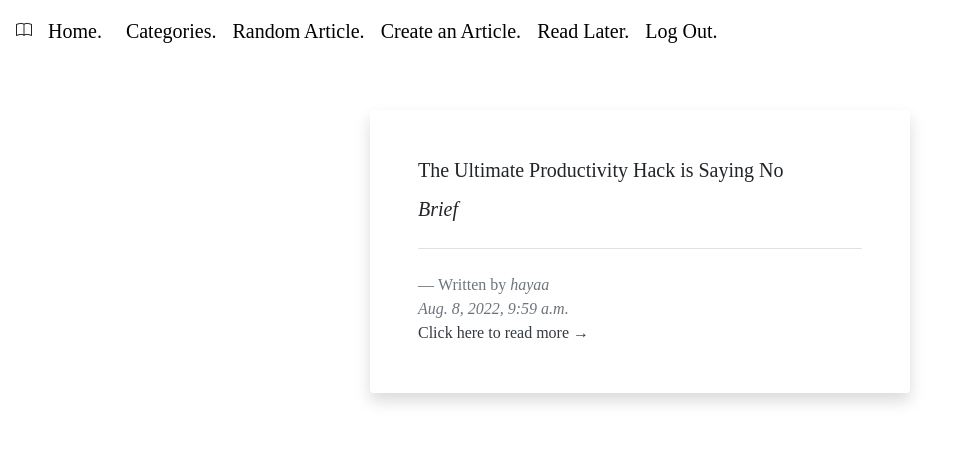
After one commit to HayaaQutaishat/Articles-Application, a Django app: page /read_later in a window 1280 px wide. The commit adds this page. Shown: the top 456 px of the page, without its empty margins (0-960 px from the left). Run offline with Django 4.2, Linux system fonts and the light colour scheme; a user stored in the database is signed in; data comes from the database, SQL or seed files in the repository; both versions use the stored data as it was after the commit; some libraries are stand-ins or nearby versions.

Commit message:
Commit 6

```diff
--- a/final/admin.py
+++ b/final/admin.py
@@ -2,6 +2,7 @@ from django.contrib import admin
 from final.models import User, Article, Categories, Comment, Profile, Rating
 
 # Register your models here.
+admin.site.register(User)
 admin.site.register(Article)
 admin.site.register(Categories)
 admin.site.register(Comment)
--- a/final/models.py
+++ b/final/models.py
@@ -20,6 +20,8 @@ class Article(models.Model):
     text = models.TextField()
     date = models.DateTimeField(auto_now_add=True)
     category = models.ForeignKey(Categories, on_delete=models.CASCADE, blank=True, null=True, related_name="categories")
+    read_later = models.ManyToManyField(User, blank=True, related_name="read_later")
+
 
     @classmethod
     def create(cls, author, title, brief, text, category):
@@ -43,11 +45,9 @@ class Comment(models.Model):
     def __str__(self):
         return f"{self.comment}"
 
-
 class Profile(models.Model):
     user = models.ForeignKey(User, on_delete=models.CASCADE)
     about = models.CharField(max_length=5000)
-
 
     def __str__(self):
         return f"{self.user}"
--- a/final/templates/final/index.html
+++ b/final/templates/final/index.html
@@ -3,6 +3,7 @@
 
 {% block body %}
 
+<header>
     <div id="search_div" class="container">
         <div class="row height d-flex justify-content-center align-items-center">
           <div class="col-md-8">
@@ -24,7 +25,7 @@
         <h1 id="element1">All You Need is Read.</h1>
         <p id="element2" style="font-family: 'Brush Script MT', cursive;">“We are drowning in information but starved for knowledge.”</p>
     </div>
-
+</header>
 
 
 {% endblock %}
--- a/final/templates/final/layout.html
+++ b/final/templates/final/layout.html
@@ -17,12 +17,7 @@
         <i class="bi bi-book"></i>
         <a class="nav-link" href="{% url 'index' %}">Home.</a>
         <div>
-          <ul class="navbar-nav mr-auto">
-            <!-- {% if user.is_authenticated %}
-                <li class="nav-item">
-                    <a class="nav-link" href="{% url 'author' request.user %}"><strong>{{ request.user }}</strong></a>
-                </li>
-            {% endif %} -->
+          <ul class="navbar-nav">
             <li class="nav-item">
               <a class="nav-link" href="{% url 'categories' %}">Categories.</a>
             </li>
@@ -33,6 +28,9 @@
                 <li class="nav-item">
                     <a class="nav-link" href="{% url 'new_article' %}">Create an Article.</a>
                 </li>
+                <li class="nav-item">
+                  <a class="nav-link" href="{% url 'read_later' %}">Read Later.</a>
+              </li>
                 <li class="nav-item">
                     <a class="nav-link" href="{% url 'logout' %}">Log Out.</a>
                 </li>
@@ -53,91 +51,6 @@
             {% endblock %}
         </div>
 
-        <!-- footer -->
-    <!-- <div id="footer" class="container my-5">
-
-    <footer id="footer" style="background-color: #ffede7;">
-      <div class="container p-4">
-        <div class="row">
-          <div class="col-lg-3 col-md-6 mb-4">
-            <h5 class="mb-3" style="letter-spacing: 2px; color: #7f4722;">shopping online</h5>
-            <ul class="list-unstyled mb-0">
-              <li class="mb-1">
-                <a href="#!" style="color: #4f4f4f;">frequently asked questions</a>
-              </li>
-              <li class="mb-1">
-                <a href="#!" style="color: #4f4f4f;">delivery</a>
-              </li>
-              <li class="mb-1">
-                <a href="#!" style="color: #4f4f4f;">pricing</a>
-              </li> -->
-              <!-- <li>
-                <a href="#!" style="color: #4f4f4f;">where we deliver?</a>
-              </li>
-            </ul>
-          </div>
-          <div class="col-lg-3 col-md-6 mb-4">
-            <h5 class="mb-3" style="letter-spacing: 2px; color: #7f4722;">git cards</h5>
-            <ul class="list-unstyled mb-0">
-              <li class="mb-1">
-                <a href="#!" style="color: #4f4f4f;">frequently asked questions</a>
-              </li>
-              <li class="mb-1">
-                <a href="#!" style="color: #4f4f4f;">delivery and payment</a>
-              </li> -->
-              <!-- <li class="mb-1">
-                <a href="#!" style="color: #4f4f4f;">activate the card</a>
-              </li>
-              <li>
-                <a href="#!" style="color: #4f4f4f;">rules</a>
-              </li>
-            </ul>
-          </div> -->
-          <!-- <div class="col-lg-3 col-md-6 mb-4">
-            <h5 class="mb-3" style="letter-spacing: 2px; color: #7f4722;">company</h5>
-            <ul class="list-unstyled mb-0">
-              <li class="mb-1">
-                <a href="#!" style="color: #4f4f4f;">buy a gift card</a>
-              </li>
-              <li class="mb-1">
-                <a href="#!" style="color: #4f4f4f;">history</a>
-              </li>
-              <li class="mb-1">
-                <a href="#!" style="color: #4f4f4f;">return</a>
-              </li>
-              <li>
-                <a href="#!" style="color: #4f4f4f;">contact</a>
-              </li>
-            </ul> -->
-          <!-- </div>
-          <div class="col-lg-3 col-md-6 mb-4">
-            <h5 class="mb-3" style="letter-spacing: 2px; color: #7f4722;">diamond club</h5>
-            <ul class="list-unstyled mb-0">
-              <li class="mb-1">
-                <a href="#!" style="color: #4f4f4f;">registration</a>
-              </li>
-              <li class="mb-1">
-                <a href="#!" style="color: #4f4f4f;">application</a>
-              </li>
-              <li class="mb-1">
-                <a href="#!" style="color: #4f4f4f;">about program</a>
-              </li>
-              <li>
-                <a href="#!" style="color: #4f4f4f;">rules</a>
-              </li> -->
-            <!-- </ul>
-          </div>
-        </div>
-      </div>
-      <div class="text-center p-3" style="background-color: rgba(0, 0, 0, 0.2);">
-        © 2020 Copyright:
-        <a class="text-dark" href="https://mdbootstrap.com/">MDBootstrap.com</a>
-      </div>
-    </footer>
-  </div> -->
-
-
-
 
 
 
--- /dev/null
+++ b/final/templates/final/read_later.html
@@ -0,0 +1,32 @@
+{% extends "final/layout.html" %}
+{% load static %}
+
+{% block body %}
+
+
+<section class="py-5">
+    <div class="container">
+    {% for article in user_articles %}
+        <div class="row">
+            <div class="col-lg-6 mx-auto" onclick="this.querySelector('a').click(); return true;">
+                <blockquote class="blockquote blockquote-custom bg-white p-5 shadow rounded">
+                    <h5 class="card-title">{{ article.title }}</h5>
+                    <p class="mb-0 mt-2 font-italic">{{ article.brief }}</p>
+                    <footer class="blockquote-footer pt-4 mt-4 border-top">Written by
+                        <cite title="Source Title">{{ article.author }}</cite>
+                        <br>
+                        <cite title="Source Title">{{ article.date }}</cite>
+                        <br>
+                        <a  class="text-decoration-none text-dark" href="{% url 'article' article.id %}">Click here to read more →</a>
+                    </footer>
+                </blockquote>
+            </div>
+        </div>
+        {% endfor %}
+    </div>
+</section>
+
+{% endblock %}
+{% block script %}
+    <script src="{% static 'final/index.js' %}"></script>
+{% endblock %}
--- a/final/urls.py
+++ b/final/urls.py
@@ -15,6 +15,9 @@ urlpatterns = [
     path("new_article", views.new_article, name="new_article"),
     path("search", views.search, name="search"),
     path("random", views.random, name="random"),
+    path("read_later", views.read_later, name="read_later"),
+    path("read_later_add/<int:article_id>", views.read_later_add, name="read_later_add"),
+    path("read_later_remove/<int:article_id>", views.read_later_remove, name="read_later_remove"),
 
     # API Routes
     path("rating", views.rating, name="rating"),
--- a/final/views.py
+++ b/final/views.py
@@ -1,4 +1,5 @@
 import json
+from wsgiref.util import request_uri
 from django.contrib.auth import authenticate, login, logout
 from django.contrib.auth.decorators import login_required
 from django.db import IntegrityError
@@ -83,11 +84,18 @@ def article(request, article_id):
     article_category = article.category
     comments = article.comments.all().order_by('-time')
     total_comments = article.comments.count()
+    user = request.user
+    in_read_later = False
+    if user.is_authenticated:
+        if article in user.read_later.all():
+            in_read_later = True
+
     return render(request, "final/article.html", {
         "article": article,
         "comments": comments,
         "total_comments": total_comments,
-        "article_category": article_category
+        "article_category": article_category,
+        "in_read_later": in_read_later
     })
 
 @login_required
@@ -156,3 +164,30 @@ def rating(request):
     rating = Rating.create(user=user, article=article, score=score)
     rating.save()
     return JsonResponse({"scroe": score }, status=201)
+
+
+@login_required
+def read_later(request):
+    user = request.user
+    user_articles = user.read_later.all()
+    print(user_articles)
+    return render(request, "final/read_later.html", {
+        "user_articles": user_articles
+    })
+
+
+@login_required
+def read_later_add(request, article_id):
+        if request.method == "POST":
+            article = Article.objects.get(pk=article_id)
+            user = request.user
+            user.read_later.add(article)
+        return render(request, "final/read_later.html")
+
+@login_required
+def read_later_remove(request, article_id):
+        if request.method == "POST":
+            article = Article.objects.get(pk=article_id)
+            user = request.user
+            user.read_later.remove(article)
+        return render(request, "final/read_later.html")
```
Also changed, not shown: final/templates/final/article.html (+17 -2 lines), db.sqlite3, final/migrations/0010_article_read_later.py (added), final/static/final/styles.css (line endings or trailing spaces).
